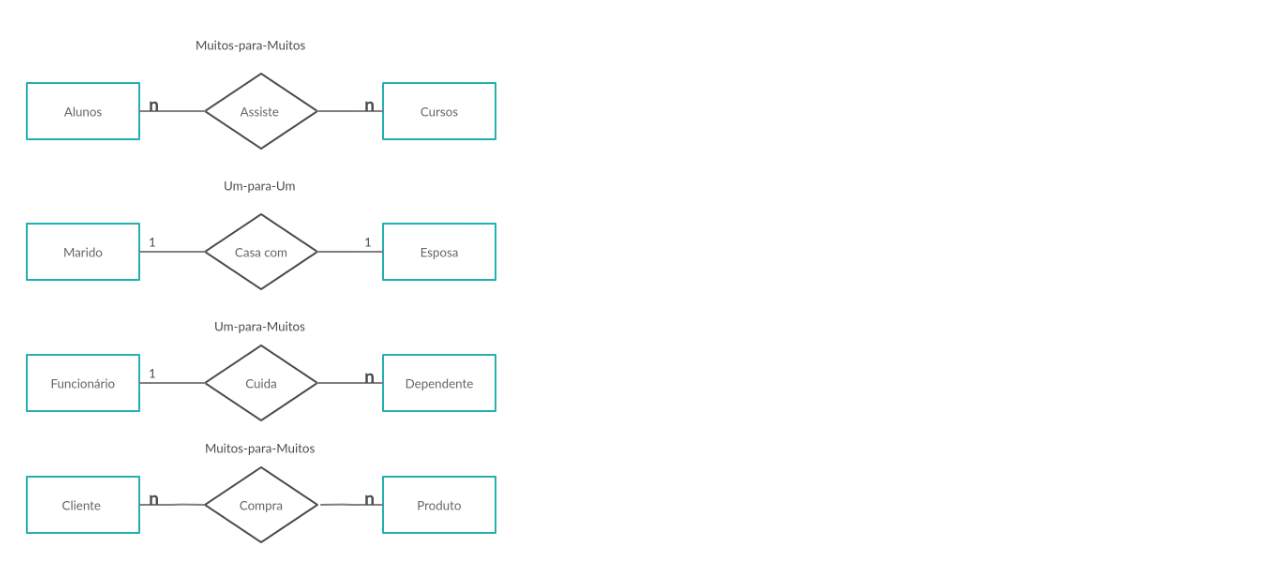
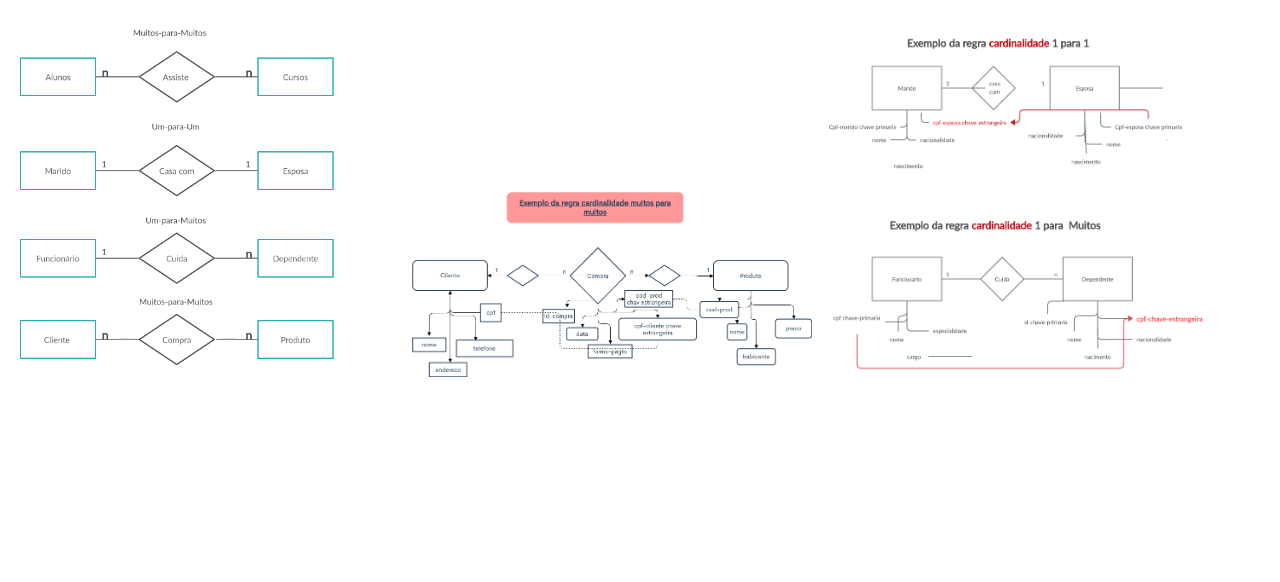
Before and after one commit to thiagonmiziara/MySQL-curso, a plain HTML site: page index.html in a window 1280 px wide. Drawn offline with Linux system fonts and the light colour scheme.

Commit message:
finalizando mais uma aula

```diff
--- a/index.html
+++ b/index.html
@@ -8,7 +8,10 @@
 </head>
 
 <body>
-    <img src="der.png" alt="" style="width: 600px;">
+    <img src="der.png" alt="" style="width: 400px;">
+    <img src="cardinalidade.png" alt="" style="width: 400px;">
+    <img src="cardinalidade2.png" alt="" style="width: 400px;">
+
 </body>
 
 </html>
```
Also changed, not shown: cardinalidade.png (added), cardinalidade2.png (added).
